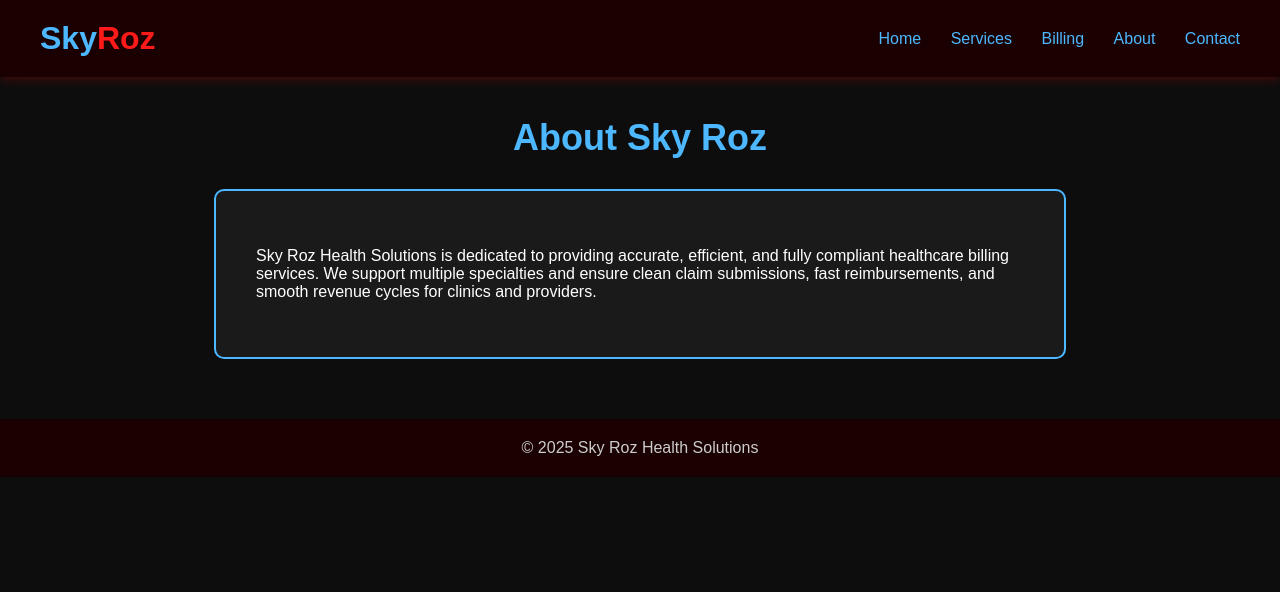
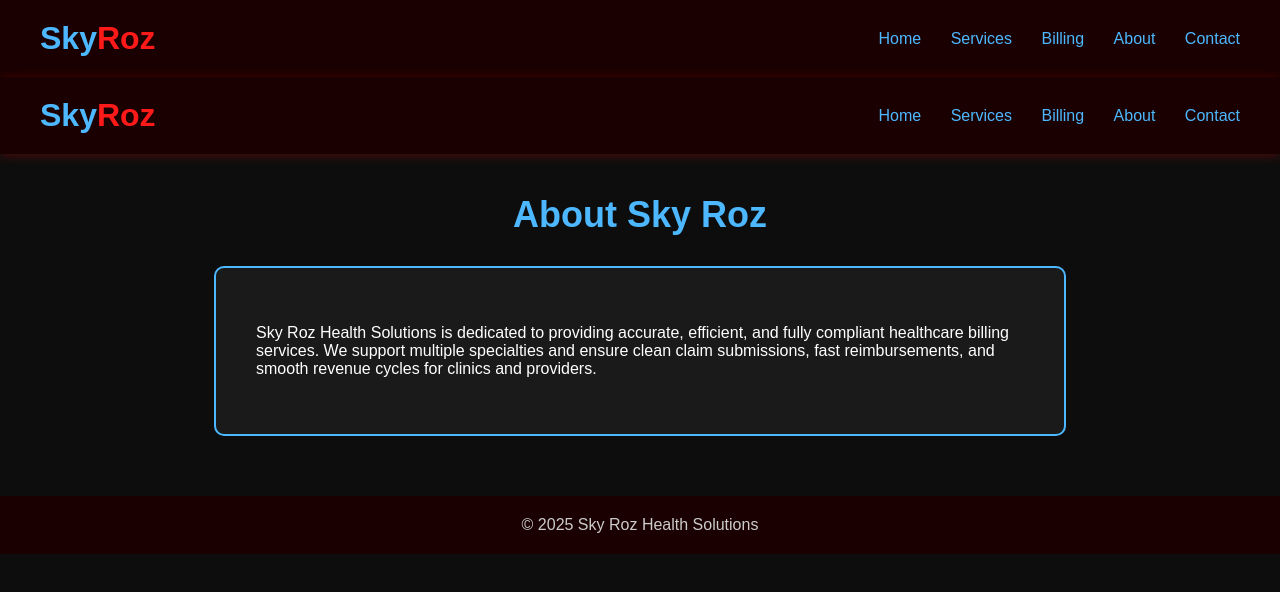
Before and after one commit to skyrozhealthsolutions-spec/SKY-ROZ, a plain HTML site: page about.html in a window 1280 px wide. Drawn offline with Linux system fonts and the light colour scheme.

Commit message:
Update about.html

```diff
--- a/about.html
+++ b/about.html
@@ -1,3 +1,15 @@
+<header>
+    <div class="logo">
+        <span class="sky">Sky</span><span class="roz">Roz</span>
+    </div>
+    <nav>
+        <a href="index.html">Home</a>
+        <a href="services.html">Services</a>
+        <a href="billing.html">Billing</a>
+        <a href="about.html">About</a>
+        <a href="contact.html">Contact</a>
+    </nav>
+</header>
 <!DOCTYPE html>
 <html>
 <head>
```
